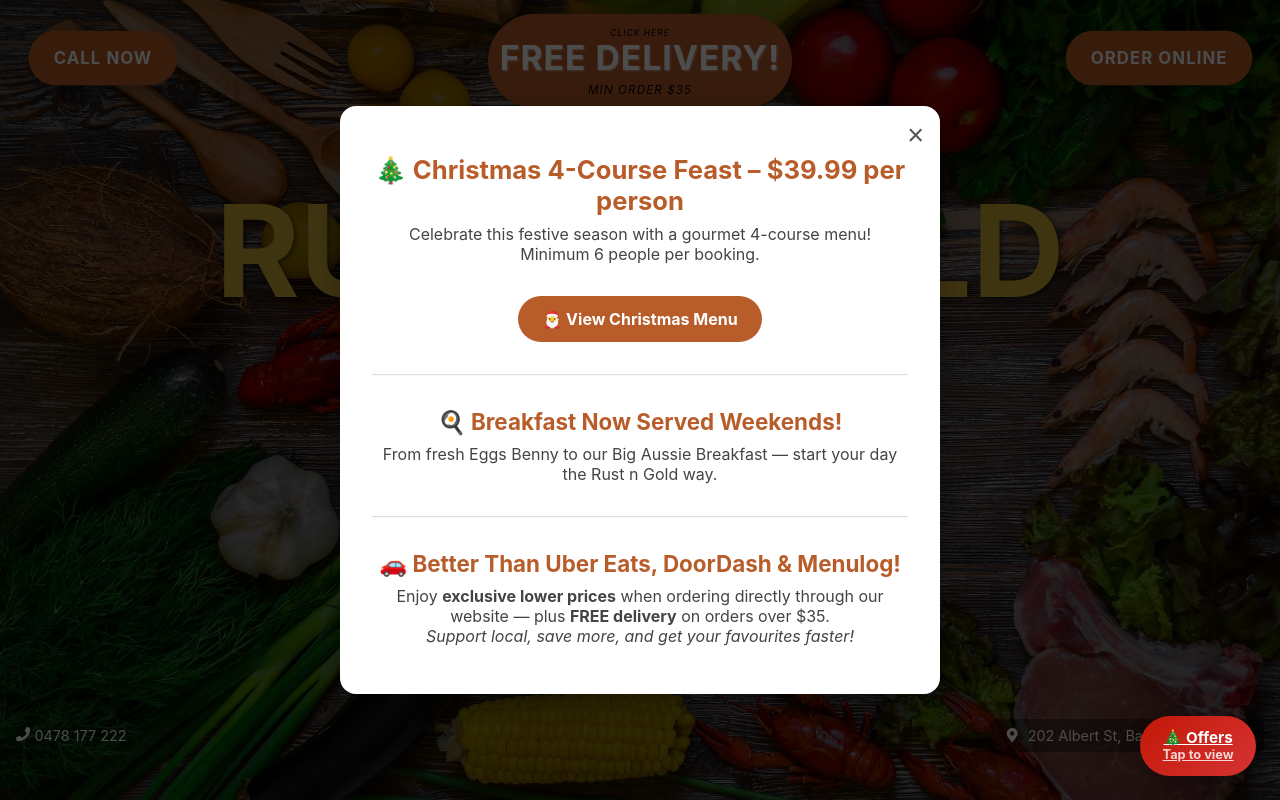
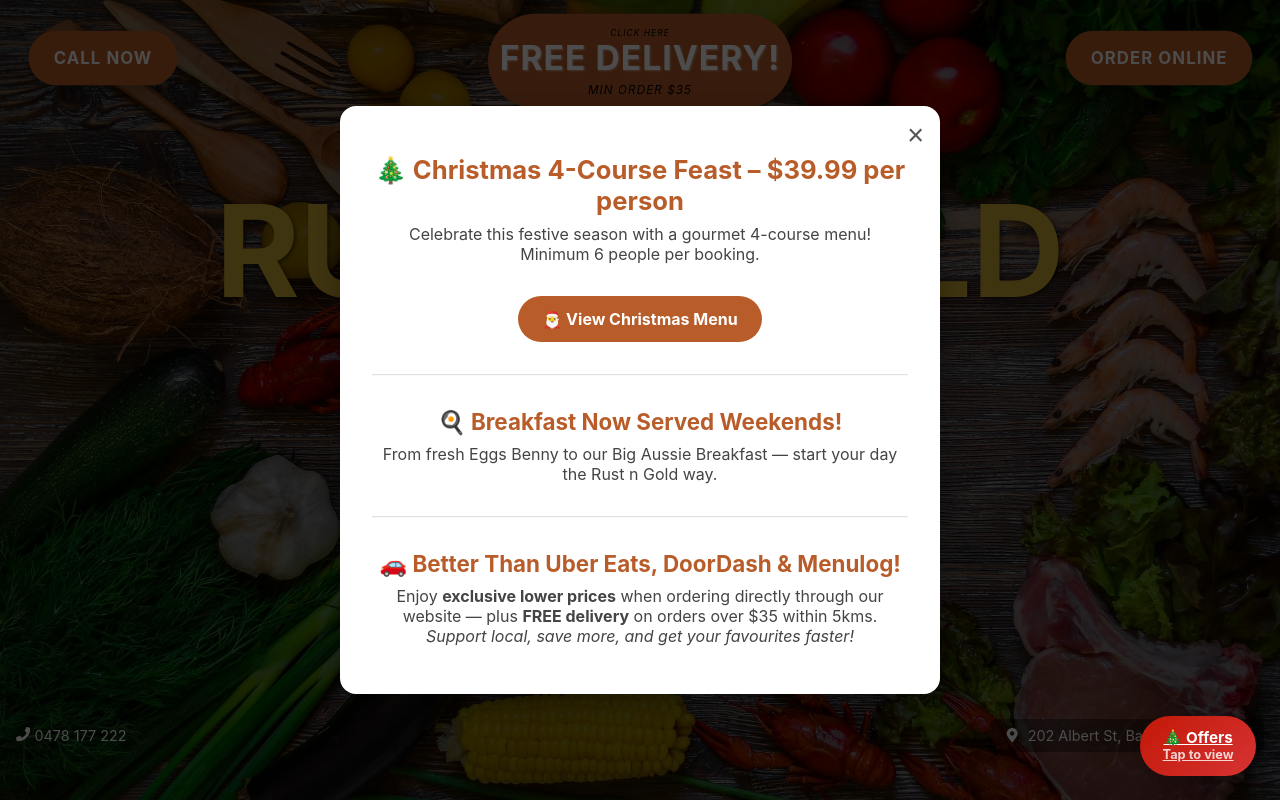
Before and after one commit to gurshersingh/rustngold-v1, a Next.js app: page / in a window 1280 px wide. Shown: the top 800 px of the page. Built offline with nearby package versions, Linux system fonts and the light colour scheme.

Commit message:
added within 5kms

```diff
--- a/src/components/PromoModal.jsx
+++ b/src/components/PromoModal.jsx
@@ -52,7 +52,7 @@ export default function PromoModal() {
         <h3>🚗 Better Than Uber Eats, DoorDash & Menulog!</h3>
         <p>
         Enjoy <strong>exclusive lower prices</strong> when ordering directly through our website —
-        plus <strong>FREE delivery</strong> on orders over $35.<br/>
+        plus <strong>FREE delivery</strong> on orders over $35 within 5kms.<br/>
         <em>Support local, save more, and get your favourites faster!</em>
         </p>
       </div>
```
